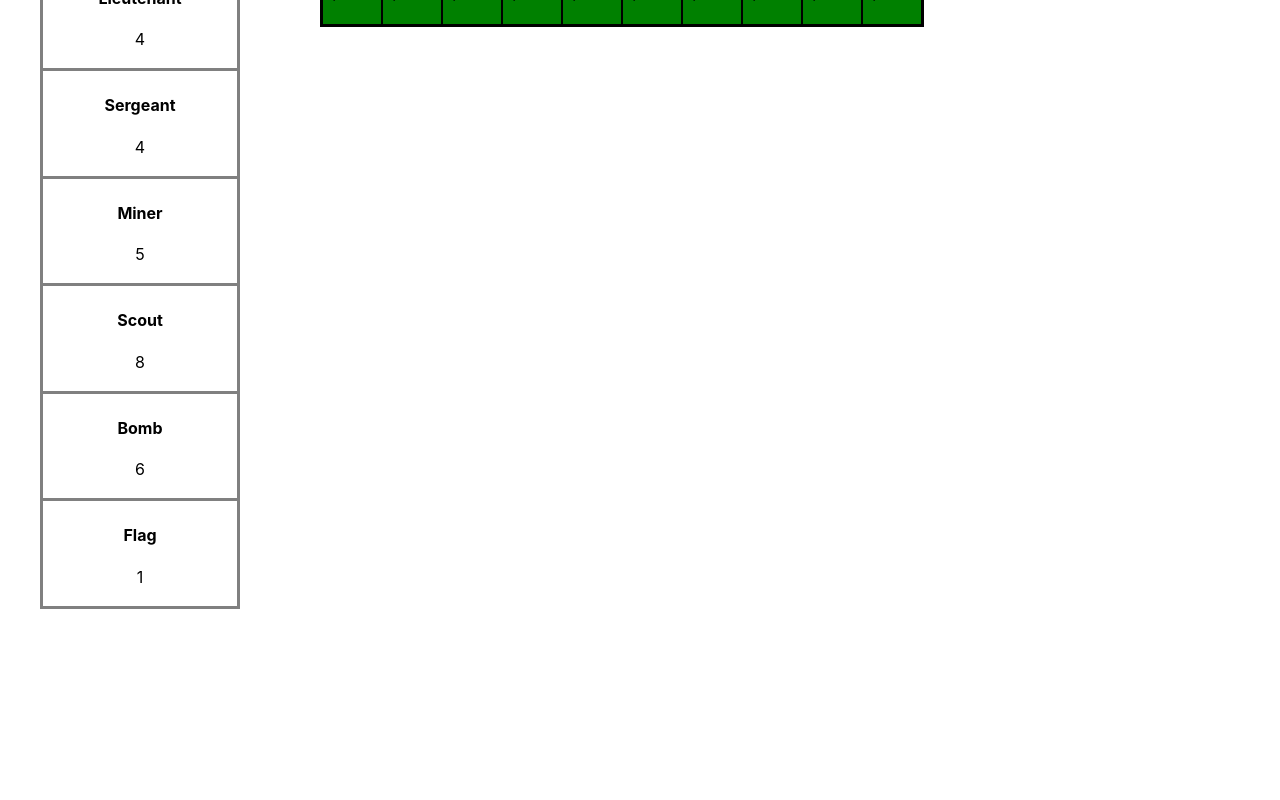
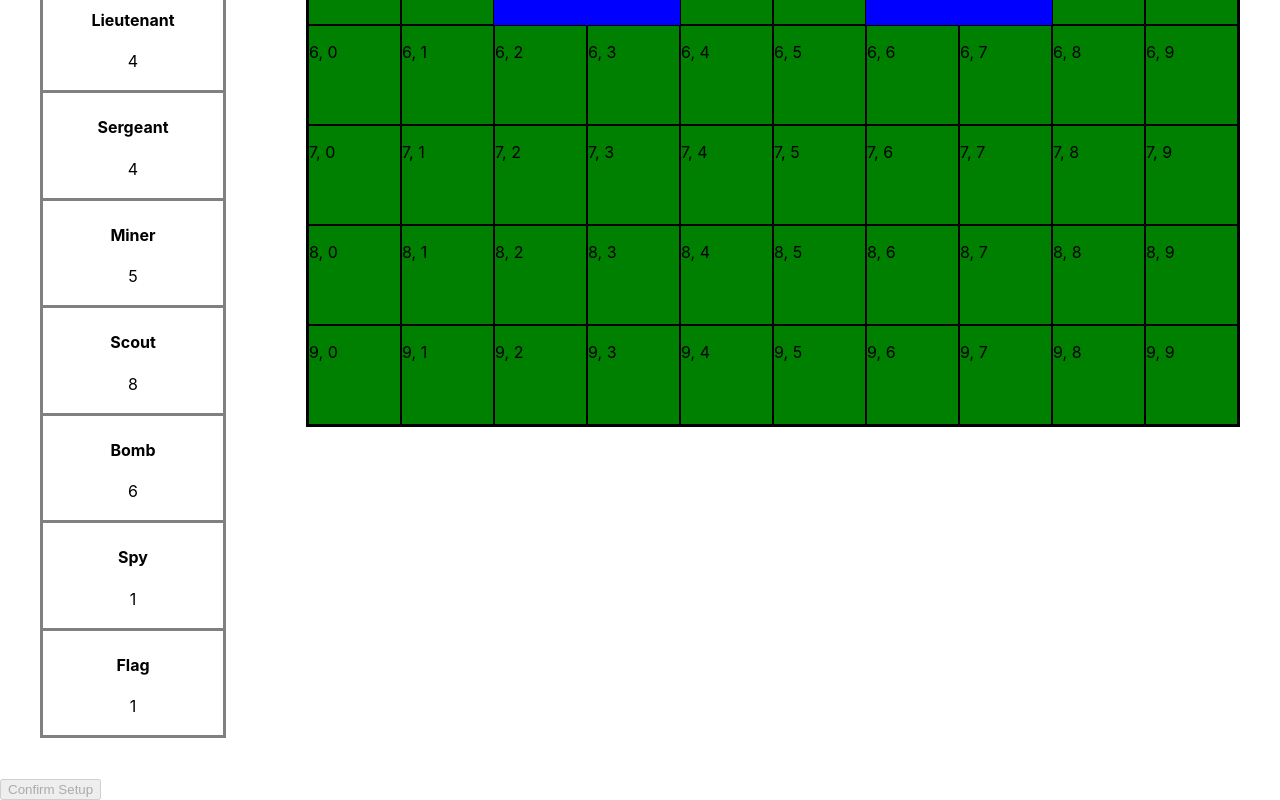
Before and after one commit to weasel-fish/Stratego, a React (Create React App) app: page / in a window 1280 px wide. Shown: the part 735-1535 px from the top of the page. Before the commit the page ends 1384 px from the top, so only its background shows below. Built offline with nearby package versions, Linux system fonts and the light colour scheme.

Commit message:
Added a couple non-functioning (yet) buttons

```diff
--- a/src/components/Board.js
+++ b/src/components/Board.js
@@ -17,12 +17,16 @@ function Board({setSelected, selected}) {
     const [boardCoords, setBoardCoords] = useState(boardMatrix)
 
     function assignOccupant(row, col, piece) {
+        if(row > 5) {
             let newBoardCoords = boardCoords.slice()
             let newRow = newBoardCoords[row].slice()
             newRow[col] = piece
             newBoardCoords.splice(row, 1, newRow)
             setBoardCoords(newBoardCoords)
             setSelected(null)
+        } else {
+            console.log("Invalid")
+        }
     }
 
     console.log(boardCoords)
--- a/src/components/Piece.js
+++ b/src/components/Piece.js
@@ -1,4 +1,4 @@
-function Piece({type, collection, selected, handlePieces}) {
+function Piece({type, collection, handlePieces}) {
 
     function handleClick() {
         handlePieces(type)
--- a/src/components/PiecesContainer.js
+++ b/src/components/PiecesContainer.js
@@ -1,7 +1,7 @@
 import Piece from "./Piece"
 import {useState} from 'react'
 
-function PiecesContainer({selected, setSelected}) {
+function PiecesContainer({selected, setSelected, readyCount, setReadyCount}) {
 
     let  pieceBank = {
         Marshall: [{name : 'Marshall', val: 10}],
@@ -14,6 +14,7 @@ function PiecesContainer({selected, setSelected}) {
         Miner: [{name: 'Miner', val: 3}, {name: 'Miner', val: 3}, {name: 'Miner', val: 3}, {name: 'Miner', val: 3}, {name: 'Miner', val: 3}],
         Scout: [{name: 'Scout', val:2}, {name: 'Scout', val: 2}, {name: 'Scout', val: 2}, {name: 'Scout', val:2}, {name: 'Scout', val: 2}, {name: 'Scout', val: 2}, {name: 'Scout', val: 2}, {name: 'Scout', val: 2}],
         Bomb: [{name: 'Bomb', val: null}, {name: 'Bomb', val: null}, {name: 'Bomb', val: null}, {name: 'Bomb', val: null}, {name: 'Bomb', val: null}, {name: 'Bomb', val: null}],
+        Spy: [{name: 'Spy', val: 1}],
         Flag: [{name: 'Flag', val: null}]
     }
 
@@ -71,10 +72,12 @@ function PiecesContainer({selected, setSelected}) {
 
     const [bankState, setBankState] = useState(pieceBank)
 
+
     function pickUpPiece(type) {
         let tempBank = {...bankState}
         setSelected(tempBank[type].pop())
         setBankState(tempBank)
+        setReadyCount(readyCount => readyCount - 1)
     }
 
     function putPieceBack(type) {
@@ -82,6 +85,7 @@ function PiecesContainer({selected, setSelected}) {
         tempBank[type].push(pieceDictionary[type])
         setBankState(tempBank)
         setSelected(null)
+        setReadyCount(readyCount => readyCount + 1)
     }
 
     function handlePieces(type) {
@@ -96,10 +100,10 @@ function PiecesContainer({selected, setSelected}) {
     }
 
     let bankArray = Object.keys(bankState)
-    console.log(bankArray)
 
     return (
         <div className="pieces">
+            <button onClick={() => console.log('To be implemented later')}>Autofill</button>
             {bankArray.map(type => <Piece type={type} collection={bankState[type]} handlePieces={handlePieces} selected={selected}/>)}
         </div>
     )
--- a/src/components/Setup.js
+++ b/src/components/Setup.js
@@ -4,109 +4,22 @@ import {useState} from 'react'
 
 function Setup() {
 
-    // let  pieceBank = {
-    //     Marshall: [{name : 'Marshall', val: 10}],
-    //     General: [{name: 'General', val: 9}],
-    //     Colonel: [{name: 'Colonel', val: 8}, {name: 'Colonel', val: 8}],
-    //     Major: [{name: 'Major', val: 7}, {name: 'Major', val: 7}, {name: 'Major', val: 7}],
-    //     Captain: [{name: 'Captain', val: 6}, {name: 'Captain', val: 6}, {name: 'Captain', val: 6}, {name: 'Captain', val: 6}],
-    //     Lieutenant: [{name: 'Lieutenant', val: 5}, {name: 'Lieutenant', val: 5}, {name: 'Lieutenant', val: 5}, {name: 'Lieutenant', val: 5}],
-    //     Sergeant: [{name: 'Sergeant', val: 4}, {name: 'Sergeant', val: 4}, {name: 'Sergeant', val: 4}, {name: 'Sergeant', val: 4}],
-    //     Miner: [{name: 'Miner', val: 3}, {name: 'Miner', val: 3}, {name: 'Miner', val: 3}, {name: 'Miner', val: 3}, {name: 'Miner', val: 3}],
-    //     Scout: [{name: 'Scout', val:2}, {name: 'Scout', val: 2}, {name: 'Scout', val: 2}, {name: 'Scout', val:2}, {name: 'Scout', val: 2}, {name: 'Scout', val: 2}, {name: 'Scout', val: 2}, {name: 'Scout', val: 2}],
-    //     Bomb: [{name: 'Bomb', val: null}, {name: 'Bomb', val: null}, {name: 'Bomb', val: null}, {name: 'Bomb', val: null}, {name: 'Bomb', val: null}, {name: 'Bomb', val: null}],
-    //     Flag: [{name: 'Flag', val: null}]
-    // }
+    const [selected, setSelected] = useState(null)
+    const [readyCount, setReadyCount] = useState(40)
 
-    // let pieceDictionary =
-    // {
-    //     Marshall: {
-    //         name : 'Marshall',
-    //         val: 10
-    //     },
-    //     General : {
-    //         name: 'General',
-    //         val: 9
-    //     },
-    //     Colonel: {
-    //         name: 'Colonel',
-    //         val: 8
-    //     },
-    //     Major: {
-    //         name: 'Major',
-    //         val: 7
-    //     },
-    //     Captain: {
-    //         name: 'Captain',
-    //         val: 6
-    //     },
-    //     Lieutenant: {
-    //         name: 'Lieutenant',
-    //         val: 5
-    //     },
-    //     Sergeant: {
-    //         name: 'Sergeant',
-    //         val: 4
-    //     },
-    //     Miner: {
-    //         name: 'Miner',
-    //         val: 3
-    //     },
-    //     Scout: {
-    //         name: 'Scout',
-    //         val: 2
-    //     },
-    //     Spy: {
-    //         name: 'Spy',
-    //         val: 1
-    //     },
-    //     Bomb: {
-    //         name: 'Bomb',
-    //         val: null
-    //     },
-    //     Flag: {
-    //         name: 'Flag',
-    //         val: null
-    //     }
-    // }
+    function handleConfirm() {
+        console.log('I do nothing right now')
+    }
 
-    const [selected, setSelected] = useState(null)
-
-    // const [bankState, setBankState] = useState(pieceBank)
-
-    // function pickUpPiece(type) {
-    //     let tempBank = {...bankState}
-    //     setSelected(tempBank[type].pop())
-    //     setBankState(tempBank)
-    // }
-
-    // function putPieceBack(type) {
-    //     let tempBank = {...bankState}
-    //     tempBank[type].push(pieceDictionary[type])
-    //     setBankState(tempBank)
-    //     setSelected(null)
-    // }
-
-    // function handlePieces(type) {
-    //     if(selected == null) {
-    //         pickUpPiece(type)
-    //     } else if(selected.name == type) {
-    //         putPieceBack(type)
-    //     } else {
-    //         putPieceBack(selected.name)
-    //         pickUpPiece(type)
-    //     }
-    // }
-
-    console.log(selected)
     return (
         <>
             <h1>Setup</h1>
             <p>You have selected: {selected ? selected.name : 'no piece'}</p>
             <div className='setup'>
-                <PiecesContainer selected={selected} setSelected={setSelected}/>
+                <PiecesContainer selected={selected} setSelected={setSelected} readyCount={readyCount} setReadyCount={setReadyCount}/>
                 <Board setSelected={setSelected} selected={selected}/>
             </div>
+            <button disabled={readyCount != 0} onClick={handleConfirm}>Confirm Setup</button>
         </>
     )
 }
--- a/src/index.css
+++ b/src/index.css
@@ -16,8 +16,8 @@ code {
   display: grid;
   grid-template-columns: repeat(10, 1fr);
   grid-template-rows: repeat(10, 1fr);
-  height: 600px;
-  width: 600px;
+  height: 1000px;
+  width: 1000px;
   border: 2px solid black;
   margin: 40px;
 }
```
Lines whose indentation alone changed are shown as unchanged.
